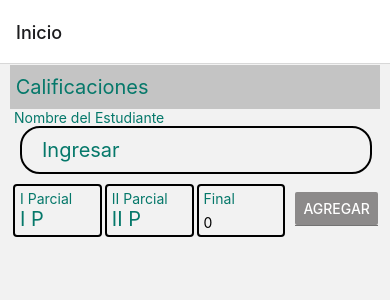
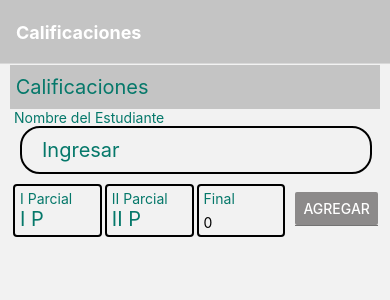
Before and after one commit to kevinRepos-droid/EspecialReact, a React Native app: screen / in a window 390 px wide. Shown: the top 300 px of the page. Built offline with nearby package versions, Linux system fonts and the light colour scheme.

Commit message:
eliminando titulo de la navegacion

```diff
--- a/src/components/MainStackNavigator.tsx
+++ b/src/components/MainStackNavigator.tsx
@@ -2,6 +2,7 @@ import React from 'react'
 import { NavigationContainer } from '@react-navigation/native';
 import { createNativeStackNavigator } from '@react-navigation/native-stack';
 import Home from '../secreen/Home';
+import separator from '../secreen/separator';
 
 
 
@@ -11,8 +12,19 @@ const Stack = createNativeStackNavigator();
 const MainStackNavigator = () => {
   return (
     <NavigationContainer>
-      <Stack.Navigator initialRouteName='Home'>
-        <Stack.Screen name="Inicio" component={Home} />
+      <Stack.Navigator initialRouteName='Inicio'>
+        <Stack.Screen name="Inicio" component={Home}
+        options={{
+          title: 'Calificaciones',
+          headerStyle: {
+            backgroundColor: '#C4C4C4',
+          },
+          headerTintColor: '#fff',
+          headerTitleStyle: {
+            fontWeight: 'bold',
+        },
+        }}/>
+
        </Stack.Navigator>
 
     </NavigationContainer>
```
